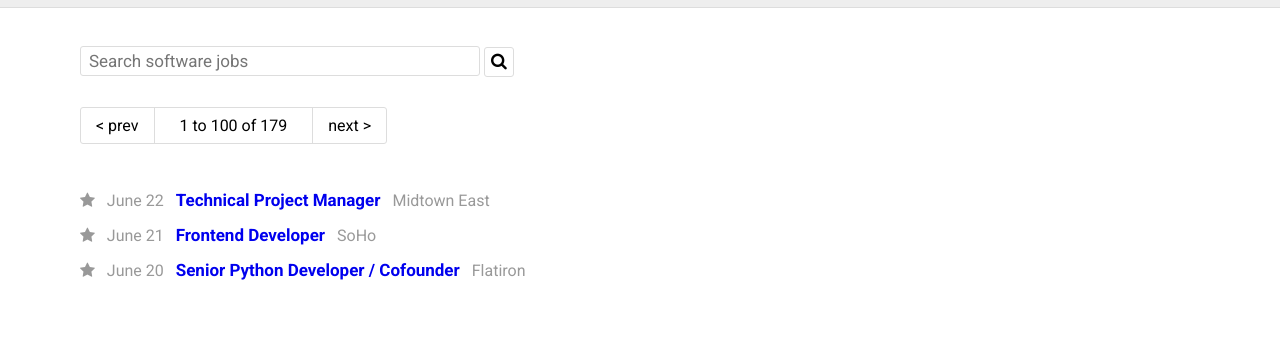
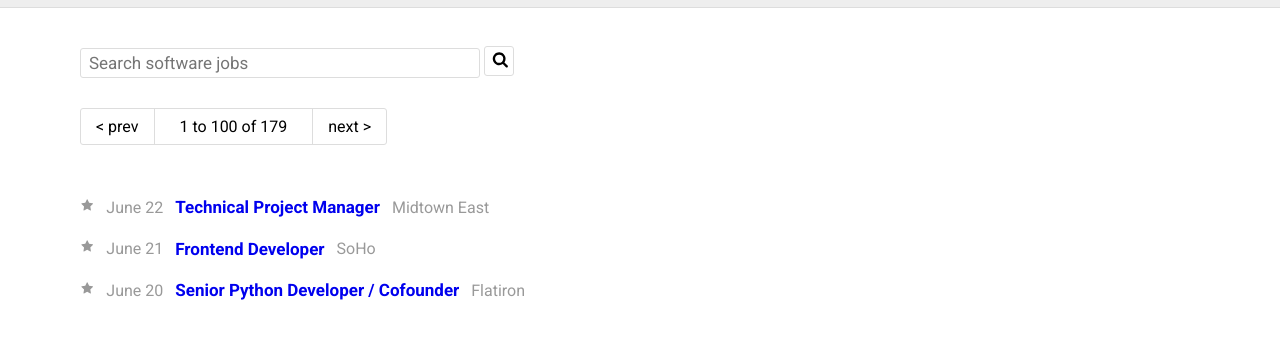
Before and after one commit to Thinkful-Ed/gregs-list, a plain HTML site: page index.html in a window 1280 px wide. Shown: the part 34-372 px from the top of the page. Drawn offline with Linux system fonts and the light colour scheme.

Commit message:
Switching Font Awesome to SVG Icons
see Thinkful-Ed/curric-fewd-001-v5#46
Thinkful-Ed/curric-fewd-001-v5#10

```diff
--- a/css/index.css
+++ b/css/index.css
@@ -40,6 +40,11 @@ a:hover {
   text-decoration: underline;
 }
 
+.icon {
+  width:1.4em;
+  height:1.4em;
+}
+
 .rl-logo {
   display: inline-block;
   border-radius: 100%;
@@ -67,14 +72,16 @@ a:hover {
   border-radius: 3px;
   padding: 0 5px 0 8px;
   width: 400px;
+
 }
 
 .search-section button {
-  font-size: 17px;
-  height: 30px;
   background-color: white;
   border: 1px solid #DDDDDD;
   border-radius: 3px;
+
+  height:30px;
+  width:30px;
 }
 
 .pages {
@@ -121,7 +128,12 @@ a:hover {
   margin-right: 8px;
 }
 
-.fa-star {
-  color: #999;
-  padding-right: 8px;
+.star {
+  fill: #999;
+  padding-right: .5em;
+  transform:translateY(.2em);
 }
+
+.star:hover {
+  fill:gold;
+}
--- a/index.html
+++ b/index.html
@@ -9,9 +9,6 @@
 
   <!-- Google Font -->
   <link href="https://fonts.googleapis.com/css?family=Roboto:400,700" rel="stylesheet">
-
-  <!-- Font AWESOME!!! -->
-  <link rel="stylesheet" href="https://cdnjs.cloudflare.com/ajax/libs/font-awesome/4.6.3/css/font-awesome.min.css">
 
   <!-- Stylesheet -->
   <link rel="stylesheet" href="css/index.css" />
@@ -30,7 +27,9 @@
   <section class="search-section">
     <input type="text" placeholder="Search software jobs" />
     <button class="search-button">
-      <span class="fa fa-search"></span>
+      <svg class="icon">
+        <use xlink:href="images/icons.svg#icon-search"></use>
+      </svg>
     </button>
   </section>
 
@@ -43,19 +42,28 @@
   <section>
     <ul class="listings">
       <li class="listing">
-        <span class="fa fa-star"></span>
+        <svg class="star icon">
+          <title>Favorite</title>
+          <use xlink:href="images/icons.svg#icon-star"></use>
+        </svg>
         <span class="listing-date">June 22</span>
         <a href="#" class="listing-title">Technical Project Manager</a>
         <span class="listing-location">Midtown East</span>
       </li>
       <li class="listing">
-        <span class="fa fa-star"></span>
+        <svg class="star icon">
+          <title>Favorite</title>
+          <use xlink:href="images/icons.svg#icon-star"></use>
+        </svg>
         <span class="listing-date">June 21</span>
         <a href="#" class="listing-title">Frontend Developer</a>
         <span class="listing-location">SoHo</span>
       </li>
       <li class="listing">
-        <span class="fa fa-star"></span>
+        <svg class="star icon">
+          <title>Favorite</title>
+          <use xlink:href="images/icons.svg#icon-star"></use>
+        </svg>
         <span class="listing-date">June 20</span>
         <a href="#" class="listing-title">Senior Python Developer / Cofounder</a>
         <span class="listing-location">Flatiron</span>
```
Also changed, not shown: images/icons.svg (added).
